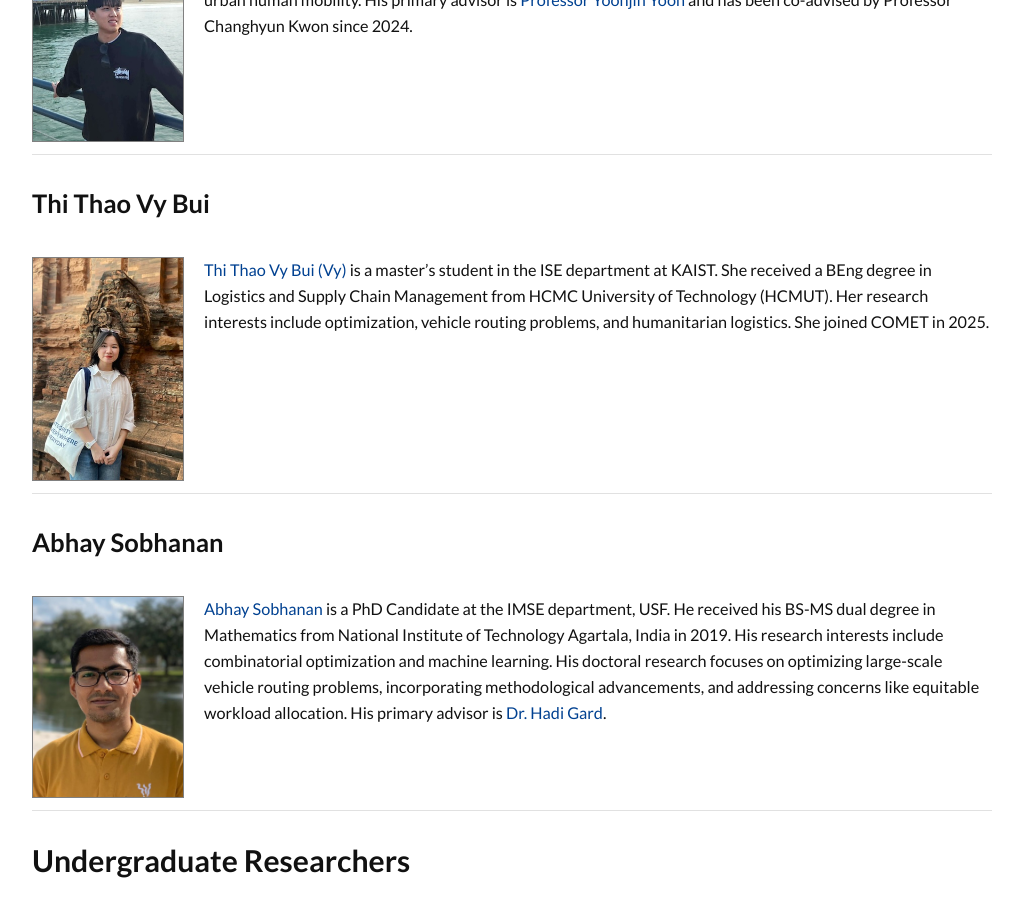
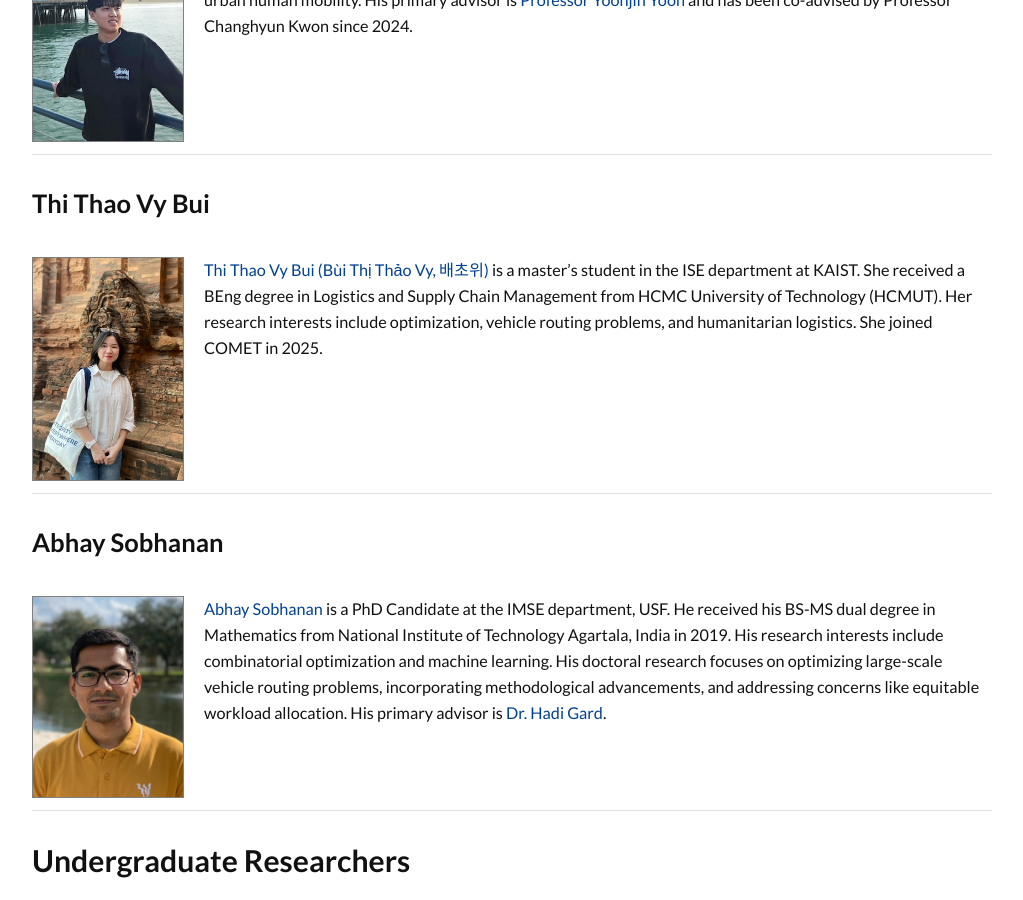
Before and after one commit to kaist-comet/kaist-comet.github.io, a Jekyll site: the page built from people/people.md, in a window 1280 px wide and 900 px high, scrolled down 5295 px. Shown: the whole window, without its empty margins (128-1151 px from the left). Built offline with Jekyll 4.4.1, drawn with Linux system fonts in a browser that asks for light colours; some web fonts are replaced; comment, search, counter and statistics services are not loaded.

Commit message:
Vy's name update

```diff
--- a/people/people.md
+++ b/people/people.md
@@ -91,7 +91,7 @@ Introducing the current members of the COMET Lab.
 
 ### Thi Thao Vy Bui
 
-| <img src="/people/images/vy_bui.jpg" class="profile" /> [Thi Thao Vy Bui (Vy)](https://www.linkedin.com/in/vy-bui-ba0a181aa/) is a master’s student in the ISE department at KAIST. She received a BEng degree in Logistics and Supply Chain Management from HCMC University of Technology (HCMUT). Her research interests include optimization, vehicle routing problems, and humanitarian logistics. She joined COMET in 2025. |
+| <img src="/people/images/vy_bui.jpg" class="profile" /> [Thi Thao Vy Bui (Bùi Thị Thảo Vy, 배초위)](https://www.linkedin.com/in/vy-bui-ba0a181aa/) is a master’s student in the ISE department at KAIST. She received a BEng degree in Logistics and Supply Chain Management from HCMC University of Technology (HCMUT). Her research interests include optimization, vehicle routing problems, and humanitarian logistics. She joined COMET in 2025. |
 
 ### Abhay Sobhanan
 
```
